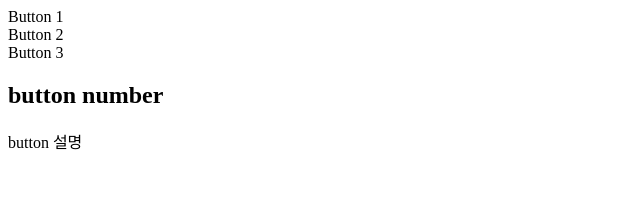
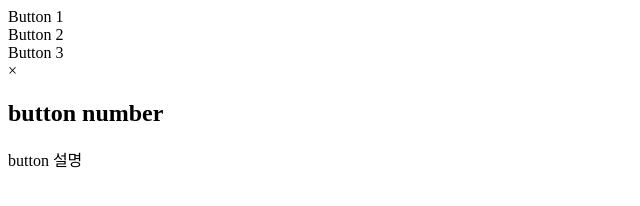
Before and after one commit to dldnjsrl0121/-JavaScript_practice, a plain HTML site: page modal/index.html in a window 1280 px wide. Shown: the whole page, without its empty margins (0-640 px from the left). Drawn offline with Linux system fonts and the light colour scheme.

Commit message:
modal - fix modal section modal content class 추가, close버튼 추가, description 태그 변경

```diff
--- a/modal/index.html
+++ b/modal/index.html
@@ -17,8 +17,11 @@
     </section>
     <!-- 모달창 -->
     <section class="modal">
-      <h2 class="title">button number</h2>
-      <article class="description">button 설명</article>
+      <article class="modal-content">
+        <span class="close">&times;</span>
+        <h2 class="title">button number</h2>
+        <p class="description">button 설명</p>
+      </article>
     </section>
   </div>
 </body>
```
